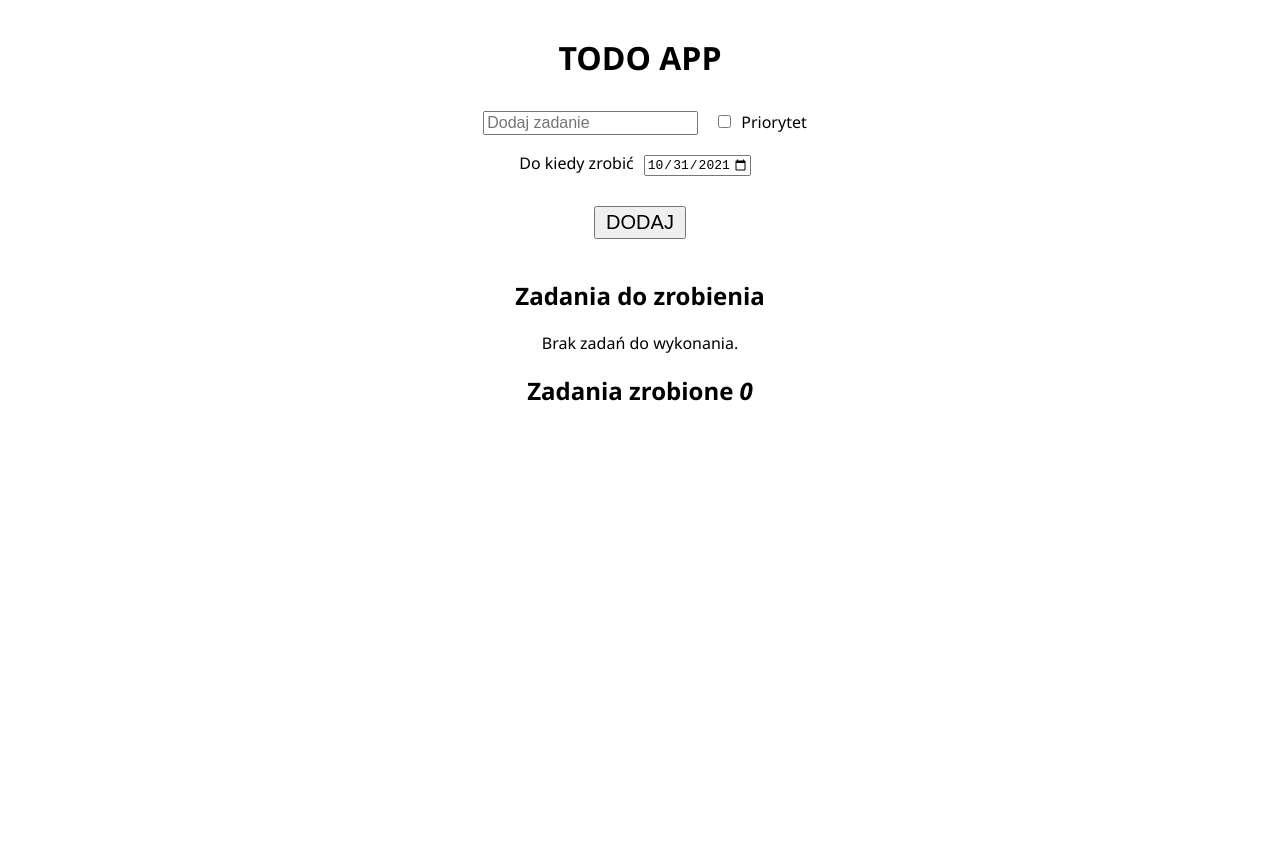
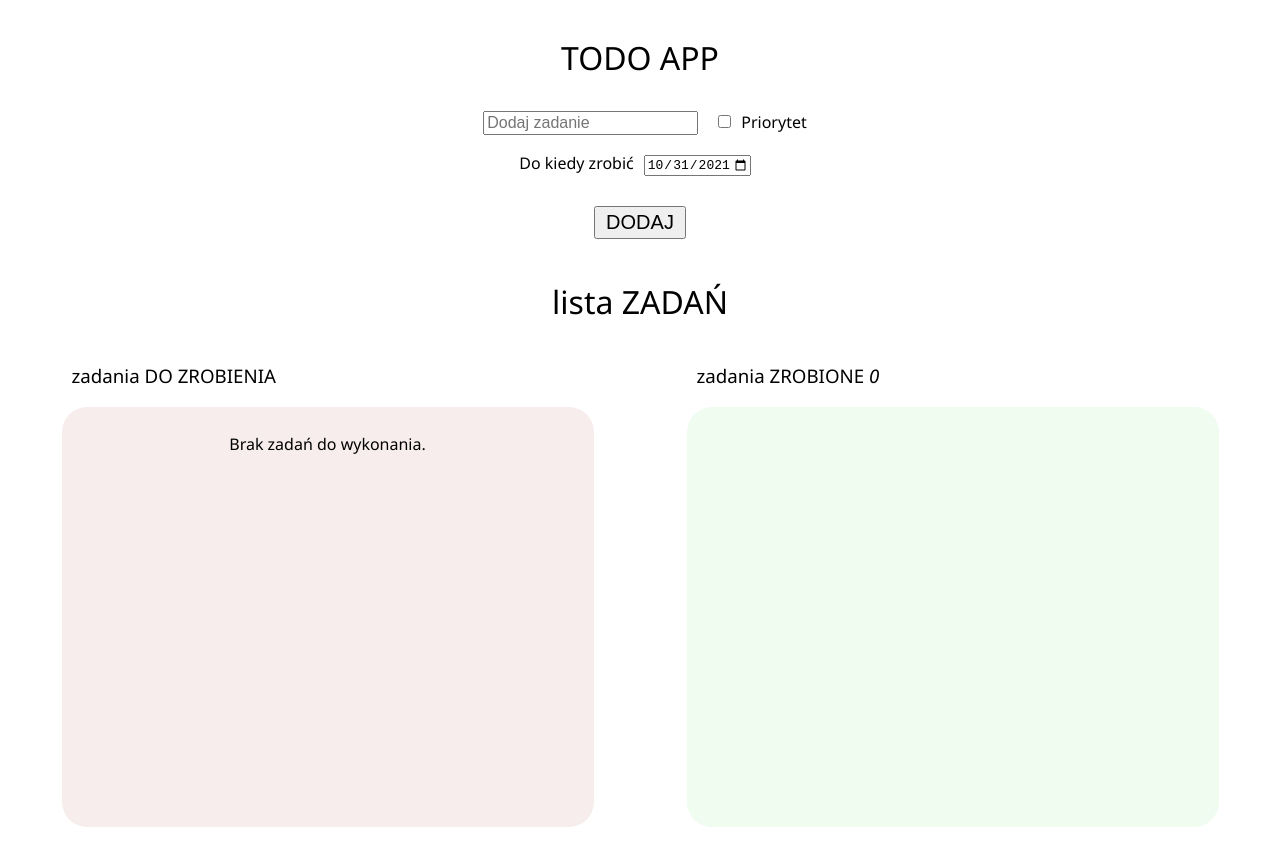
Before and after one commit to rucpata/ToDo_app, a React (Create React App) app: page / in a window 1280 px wide. Before the commit the page ends 800 px from the top, so only its background shows below. Built offline with nearby package versions, Linux system fonts and the light colour scheme.

Commit message:
style task list

```diff
--- a/src/components/App.css
+++ b/src/components/App.css
@@ -4,8 +4,11 @@ body{
     font-size: 1em;
     font-family:'Segoe UI', Tahoma, Geneva, Verdana, sans-serif;
     text-align: center;
+    font-weight: lighter;
 }
 
 .App {
     padding: 15px;
+    display: block;
+
 }
--- a/src/components/TaskList.css
+++ b/src/components/TaskList.css
@@ -0,0 +1,42 @@
+h1 {
+    font-weight: lighter;
+}
+
+.taskList{
+    display: flex;
+    justify-content: space-around;
+}
+
+.listConteinter h3{
+    text-align: left;
+    font-weight: lighter;
+    margin-left: 20px;
+}
+
+.active, .done{
+    margin: 10px 10px;
+    border-radius: 25px;
+    padding: 10px 10px;
+    min-height: 50vh;
+    height: auto;
+    min-width: 40vw;
+}
+
+.active {
+    background-color: #F7EDED;
+}
+
+.done {
+    background-color: #EFFCEF;
+}
+
+@media screen and (max-width: 768px) {
+    .taskList {
+        display: block;
+    }
+
+    .active, .done {
+        height: 100vh;
+        width: 90%;
+    }
+}
--- a/src/components/TaskList.js
+++ b/src/components/TaskList.js
@@ -1,5 +1,6 @@
 import React from 'react'
 import Task from './Task';
+import './TaskList.css';
 
 const TaskList = props => {
     const {tasks} = props
@@ -28,18 +29,29 @@ const TaskList = props => {
     const doneTasks = done.map(task => <Task key={task.id} task={task} delete={props.delete} change={props.change}/>)
 
     return(
-        <div>
+        <>
+            <h1>lista ZADAŃ</h1>
+                <div className='taskList'>
+
+                <div className='listConteinter'>
+                    <h3>zadania DO ZROBIENIA</h3>
                     <div className='active'>
-                <h2>Zadania do zrobienia</h2>
                     {activeTasks.length > 0 ? activeTasks : <p>Brak zadań do wykonania.</p>}
                     </div>
+                </div>
+                <div className='listConteinter'>
+                    <h3>zadania ZROBIONE <em>{done.length}</em></h3>
                     <div className='done'>
-                <h2>Zadania zrobione <em>{done.length}</em></h2>
                         {done.length > 10 && <span style={{fontSize: 10}}>wyświetlonych jest jedynie 10 ostatnich wykonaych zadań</span>}
                         {doneTasks.slice(0, 10)}
                     </div>
                 </div>
+
+            </div>
+        </>
     )
+
+
 }
 
 
```
Lines whose indentation alone changed are shown as unchanged.
